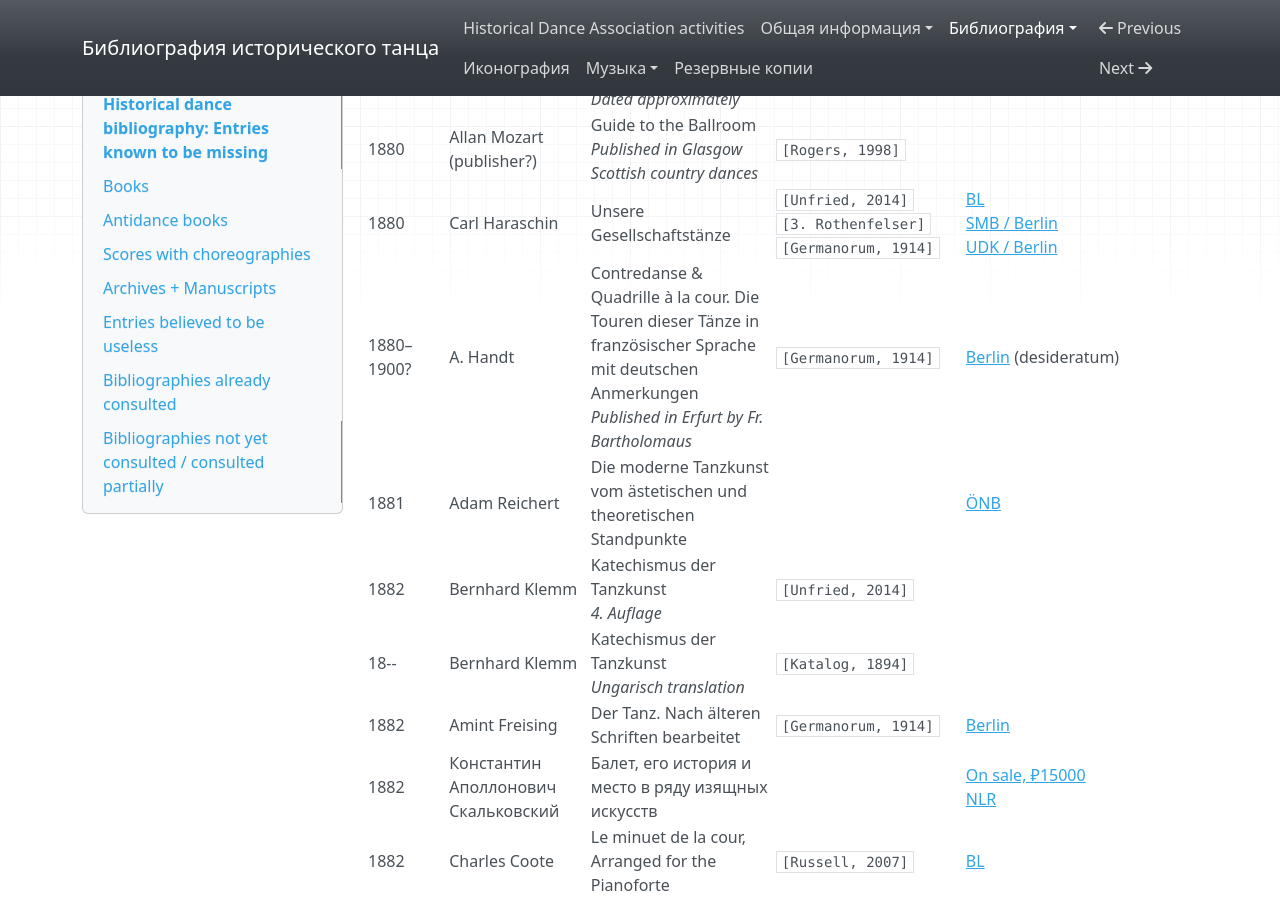
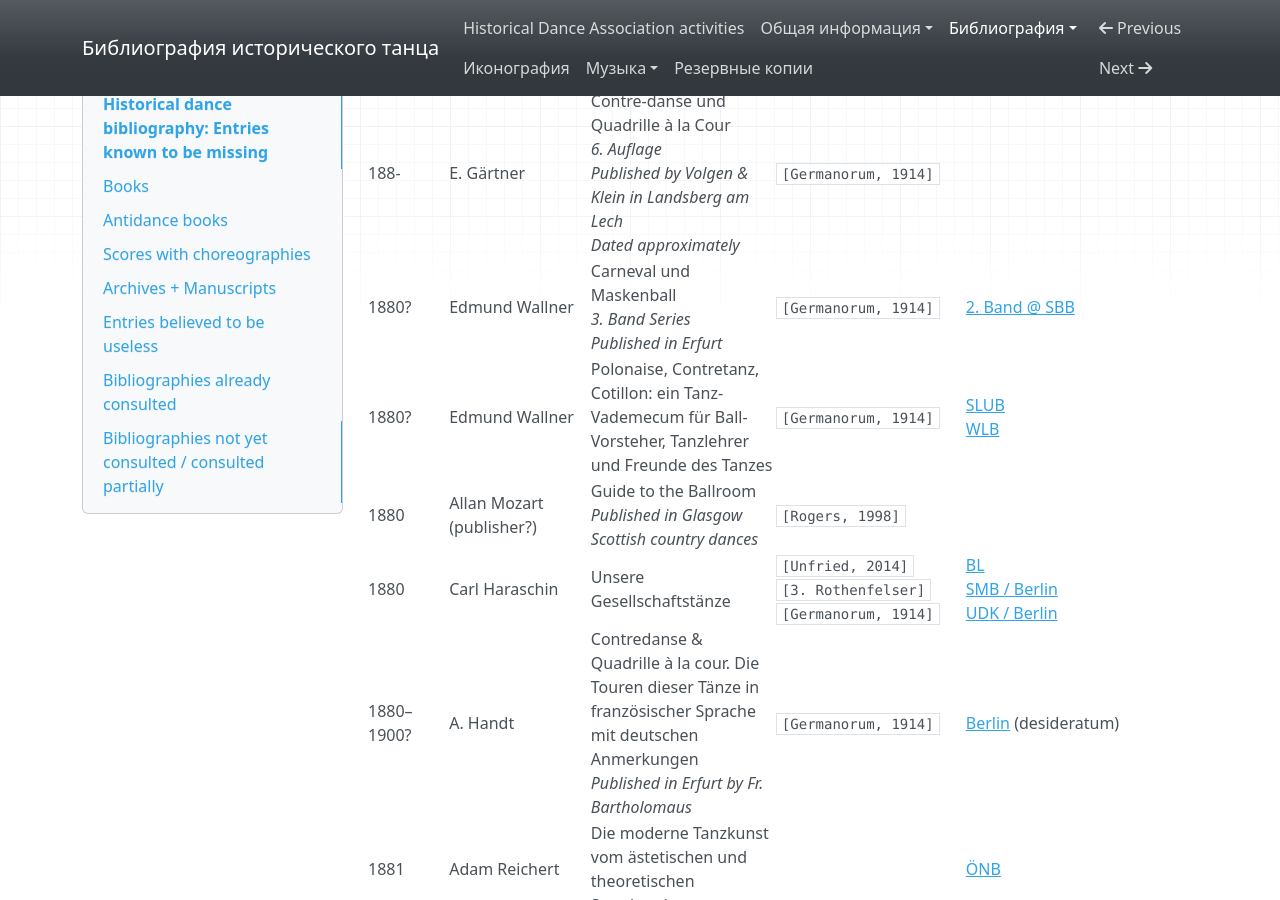
Before and after one commit to hda-technical/dancebooks, an MkDocs documentation site: the page built from docs/bibliography_missing.md, in a window 1280 px wide and 900 px high, scrolled down 43991 px. Built offline with MkDocs 1.6.1, drawn with Linux system fonts in a browser that asks for light colours; nearby versions of some CDN libraries; some of the changed text lies outside the part shown.

Commit message:
Further work on Germanorum catalogue

```diff
--- a/docs/bibliography_missing.md
+++ b/docs/bibliography_missing.md
@@ -150,7 +150,7 @@ _This table is intended to be accurate, yet sometimes it is slightly outdated._
 | 1802 | Antonio Callegari | L'art de composer de la musique sans en connaitre les elemens | `music: generator`<br/>`[Hedges, 1978]` | [BL](http://explore.bl.uk/BLVU1:LSCOP-ALL:BLL01004251689) |
 | 1802 | Antonio Callegari | Wie die Würfel fallen! Ein Scherz der Tonkunst, um mit drei Würfeln leicht Walzer zu setzen | `music: generator`<br/>`[Hedges, 1978]` | |
 | 1802 |  William Morris Cahusac | 24 Country Dances for the Year 1802 | [[Cooper, #01]](https://www.regencydances.org/paper001.php)<br/>Contains description of the _Duke of Kent's Waltz_ | |
-| 1803 | Johann Wendt | Über den Tanz als Vergnügen und Schädlichkeit | | [Heidelberg](https://katalog.ub.uni-heidelberg.de/titel/1569236)<br/>[Zurich](https://www.recherche-portal.ch/primo-explore/fulldisplay?docid=ebi01_prod003444318&context=L&vid=ZAD&search_scope=default_scope&tab=default_tab&lang=de_DE) |
+| 1803 | Johann Wendt | Über den Tanz als Vergnügen und Schädlichkeit | `[Germanorum, 1914]` | [Heidelberg](https://katalog.ub.uni-heidelberg.de/titel/1569236)<br/>[Zurich](https://www.recherche-portal.ch/primo-explore/fulldisplay?docid=ebi01_prod003444318&context=L&vid=ZAD&search_scope=default_scope&tab=default_tab&lang=de_DE) |
 | 1803 | William Morris Cahusac | 24 Country Dances for the Year 1803 | [[Cooper, #01]](https://www.regencydances.org/paper001.php) | |
 | 1804 | Иоганн Людвиг Эвальд | Наука сделаться доброю девицею, доброю супругою, матерью и хозяйкою, или Ручная книга для девиц, супруг и матерей | | [RSL](https://search.rsl.ru/ru/record/01002903019) |
 | 1804 | Michael Kelly | Eight French Country Dances ... adapted for the pianoforte<br/>_Contains description of something similar to the first set_ | [[Cooper, #03]](https://www.regencydances.org/paper003.php) | [BL](http://explore.bl.uk/BLVU1:LSCOP-ALL:BLL01004446443) |
@@ -272,7 +272,7 @@ _This table is intended to be accurate, yet sometimes it is slightly outdated._
 | 1832 | Joseph Binns Hart | Hart's New Caledonian or Allandale Quadrilles | `[Leaflets]` | [Royal Academy of Music](http://www.ram.ac.uk/museum/item/15068) |
 | 1832 | Edouard Friedrich David Helmke | Almanach der neuesten Modetänze für das Jahr 1832<br/>_Good quality copy needed_ | [[Helmke, 1832]](https://bib.hda.org.ru/books/helmke_1832)<br/>`[Klemm #02]`<br/>`[Klemm #03]`<br/>`[Klemm #06]`<br/>`[Germanorum, 1914]` | [NLI](https://www.nli.org.il/en/journals/NNL-Journals990018257430205171/NLI)<br/>[Jena](https://kataloge.thulb.uni-jena.de/DB=1/LNG=DU/CLK?IKT=12&TRM=600308103) |
 | 1831/1833 | Carl Friedrich Förster | Eccossaisen-Lehre, oder die Kunst 16 verschiedene Eccossaisen mit allen dezugehörigen Pas und Touren in kurzer Zeit anständig tanzen<br/>_Published in Breslau_ | [Advertisement](https://books.google.com/books?id=V-QaAQAAMAAJ&pg=PA236)<br/>[Advertisement](https://books.google.com/books?id=5ShEAAAAYAAJ&pg=PA239)<br/>`[Katalog, 1894]`<br/>`[Klemm #02]`<br/>`[Klemm #03]`<br/>`[Klemm #06]`<br/>`[Germanorum, 1914]` | |
-| 1822/1832 | Gustav Weirich | Drei Contre-Tänze in 20 verschiedenen Touren. Seinen Scholaren gewidmet | `[Klemm #02]`<br/>`[Klemm #03]`<br/>`[Klemm #06]`<br/>[Advertisement](https://books.google.com/books?id=kiNMAAAAcAAJ&pg=RA1-PA56) | |
+| 1822/1832 | Gustav Weirich | Drei Contre-Tänze in 20 verschiedenen Touren. Seinen Scholaren gewidmet | `[Klemm #02]`<br/>`[Klemm #03]`<br/>`[Klemm #06]`<br/>`[Germanorum, 1914]`<br/>[Advertisement](https://books.google.com/books?id=kiNMAAAAcAAJ&pg=RA1-PA56) | |
 | 1833 | Carl Friedrich Förster | Königs-Quadrillen-Lehre | [Advertisement](https://books.google.com/books?id=V-QaAQAAMAAJ&pg=PA236) |
 | 1833 | Edouard Friedrich David Helmke | Almanach der neuesten Modetänze für das Jahr 1833 | `[Klemm #02]`<br/>`[Klemm #03]`<br/>`[Klemm #06]`<br/>`[Germanorum, 1914]` | [BL](http://explore.bl.uk/BLVU1:LSCOP-ALL:BLL01001645334)<br/>[Jena](https://kataloge.thulb.uni-jena.de/DB=1/LNG=DU/CLK?IKT=12&TRM=600308103)<br/>[SBB / Berlin](https://stabikat.de/DB=1/XMLPRS=N/PPN?PPN=411985159) (desideratum) |
 | 1835 | J. G. Häcker | Der selbstlehrende Tanzmeister<br/>_Good quality copy_ | [[Häcker, 1835]](https://bib.hda.org.ru/books/hacker_1835)<br/>`[Klemm #03]`<br/>`[Klemm #06]` | [SMB / Berlin](https://opac.smb.spk-berlin.de/LNG=EN/CLK?IKT=12&TRM=876381964)<br/>[PHOTOCOPY @ UDK / Berlin](https://udk-berlin.hosted.exlibrisgroup.com/permalink/f/1b2jonm/UDK_ALMA_DS21538893510002884)<br/>[DHDS / Köln](https://aleph.zbsport.de/F/8F9MHNPSSJ22IVFV41CQTMA997BGCHH2NIXGN4EN7R5FGHIY1F-02027?func=item-global&doc_library=ZBS01&doc_number=000182065&year=&volume=&sub_library=) |
@@ -352,6 +352,7 @@ _This table is intended to be accurate, yet sometimes it is slightly outdated._
 | 1860 | Ludwig Kilanyi | Der Kör-Tanz (Erste ungarische National-Quadrille). Mit Abbildungen der 6 Touren und einer National-Musik<br/>_Published in Wien_ | `[Klemm #03]`<br/>`[Klemm #06]`<br/>`[Germanorum, 1914]` | |
 | 1860 | Göhle | Ball-Souffleur. Commando französ. Beschreibung ung deutsch<br/>_Published in Dresden by Meingold & Söhne_ | `[Germanorum, 1914]` | |
 | 1861 | Joh. Heinr. Eming | Neuester Tanzunterricht Nach der Natur des Tanzes und nach ältern und neuern Lehrern dargestellt<br/>_9. Auflage_ | `[Germanorum, 1914]` | [17. Auflage @ Worldcat](https://search.worldcat.org/title/253142615) |
+| 1862 | Rudolf Voss | Uber den heutigen gesellschaflichen Tanz und das Ballet<br/>_Published in Weimar by Kühn_ | `[Germanorum, 1914]` | [SMB](https://opac.smb.spk-berlin.de/XMLPRS=N/PPN?PPN=249541637)<br/>[SBB](https://stabikat.de/DB=1/XMLPRS=N/PPN?PPN=249541637)<br/>[HAAB](https://opac.lbs-weimar.gbv.de/DB=2/XMLPRS=N/PPN?PPN=249541637) |
 | 1862 | Georg Gerster | Katechismus der Höflichkeits-, Anstands- und Präsentationlehre<br/>_Book on etiquette_ | `[Katalog, 1894]` | |
 | 1862–1875? | Georg Gerster | Die Tanzkunst mit Choregraphie der Positionen<br/>_2. Auflage_ | `[Germanorum, 1914]` | |
 | 1863 | | Die Lieblingstänze des modernen Ballsaals | `[Germanorum, 1914]` | |
@@ -385,6 +386,8 @@ _This table is intended to be accurate, yet sometimes it is slightly outdated._
 | 188- | Friedrich Albert Zorn | Die klassische Quadrille | `[Katalog, 1894]` | |
 | 188- | Eduard Georg Eichler | Neues Menuet. Mit Choreographie und Originalmusik | | |
 | 188- | E. Gärtner | Contre-danse und Quadrille à la Cour<br/>_6. Auflage_<br/>_Published by Volgen & Klein in Landsberg am Lech_<br/>_Dated approximately_ | `[Germanorum, 1914]` |
+| 1880? | Edmund Wallner | Carneval und Maskenball<br/>_3. Band Series_<br/>_Published in Erfurt_ | `[Germanorum, 1914]` | [2. Band @ SBB](https://opac.smb.spk-berlin.de/XMLPRS=N/PPN?PPN=872465829) |
+| 1880? | Edmund Wallner | Polonaise, Contretanz, Cotillon: ein Tanz-Vademecum für Ball-Vorsteher, Tanzlehrer und Freunde des Tanzes | `[Germanorum, 1914]` | [SLUB](https://katalog.slub-dresden.de/id/0-1179086791)<br/>[WLB](https://wlb.ibs-bw.de/aDISWeb/app?service=direct/0/Home/$DirectLink&sp=SOPAC00&sp=SAKSWB-IdNr1179086791) |
 | 1880 | Allan Mozart (publisher?) | Guide to the Ballroom<br/>_Published in Glasgow_<br/>_Scottish country dances_ | `[Rogers, 1998]` | |
 | 1880 | Carl Haraschin | Unsere Gesellschaftstänze | `[Unfried, 2014]`<br/>`[3. Rothenfelser]`<br/>`[Germanorum, 1914]` | [BL](http://explore.bl.uk/BLVU1:LSCOP-ALL:BLL01001590546)<br/>[SMB / Berlin](https://lhiai.gbv.de/DB=2/XMLPRS=N/PPN?PPN=862955807)<br/>[UDK / Berlin](https://udk-berlin.hosted.exlibrisgroup.com/permalink/f/1b2jonm/UDK_ALMA_DS21538943440002884) |
 | 1880–1900? | A. Handt | Contredanse & Quadrille à la cour. Die Touren dieser Tänze in französischer Sprache mit deutschen Anmerkungen<br/>_Published in Erfurt by Fr. Bartholomaus_ | `[Germanorum, 1914]` | [Berlin](https://stabikat.de/DB=1/XMLPRS=N/PPN?PPN=373054815) (desideratum) |
@@ -423,6 +426,7 @@ _This table is intended to be accurate, yet sometimes it is slightly outdated._
 | 1898 | Henri Cellarius | 100 neue Cotillon-Touren<br/>_6. Auflage_<br/>_Published by F. Bartholomäus in Erfurt_ | `[Germanorum, 1914]` | [Google](https://books.google.com/books?id=IjSUPgAACAAJ) |
 | 1899 | Александр Алексеевич Горский | Хореография. Примеры для чтения | | [NLR](https://primo.nlr.ru/permalink/f/df0lai/07NLR_LMS001284446) |
 | 1899 | Vincenzo Tesi | Manuale completo per i balli di società<br/>_Published in Catanzaro by Tipografia del Giornale Il Sud_ | `[Corbella]` | |
+| 1900? | Edmund Wallner |  Edmund Wallner's Taschen-Tanz-Album. 15 Tänze mit Tanz-Commando der Contretänze | | [BSB](https://opacplus.bsb-muenchen.de/title/BV007789457) |
 | 1900 | Graham MacNeilage | How to Dance the Eightsome Reel, Scotch Reel, Reel of Tulloch, Strathspey and Reel Steps | `[Guillard, 1989]` | [BL](http://explore.bl.uk/BLVU1:LSCOP-ALL:BLL01002331353) |
 | 1900 | J. G. Atkinson, junior | Scottish National Dances | `[Guillard, 1989]` | | [NLS](http://main-cat.nls.uk/vwebv/holdingsInfo?bibId=978495) |
 | 1900? | Gustav Engelhardt | Contredanse und Quadrille à la cour Anordnungen derselben, nebst Entwurf zu einem kurzen deutschen Commando | | [Leipzig](https://katalog.ub.uni-leipzig.de/Record/0-1568624832) |
@@ -579,7 +583,7 @@ _This table is intended to be accurate, yet sometimes it is slightly outdated._
 | 1793 | G. Leon | Die Weihe der Tanzkunst | `[Germanorum, 1914]` | |
 | 1795 | Geo. L. Wilh. Sponitzer | das Tanzen in pathologisch-moralischer Hinsicht erwogen | `[Turnkunst, 1816]`<br/>`[Charinomos, 1825]`<br/>`[Nouveau manuel, 1857, #48]`<br/>`[Germanorum, 1914]` | |
 | 1799 | Salomon Jacob Wolf | Beweis dass das Walzen eine Hauptquelle der Schwäche des Körpers | `[Katalog, 1894]`<br/>`[Nouveau manuel, 1857, #50]` | |
-| 1801 | Johann Evangelist Wetzler | über den Einfluß des Tanzens auf die Gesundheit nebst Verhaltungsregeln | `[Turnkunst, 1816]`<br/>`[Charinomos, 1825]`<br/>`[Nouveau manuel, 1857, #51]` | |
+| 1801 | Johann Evangelist Wetzler | Über den Einfluß des Tanzens auf die Gesundheit nebst Verhaltungsregeln | `[Turnkunst, 1816]`<br/>`[Charinomos, 1825]`<br/>`[Nouveau manuel, 1857, #51]`<br/>`[Germanorum, 1914]` | |
 | 1807 | Adolph Schmidt | Nahrung für weibliche Seelen, welche beglückend auch selbst glücklich sayn und bleiben möchten.<br/>_Published in Hamburg_ | `[Germanorum, 1914]` | [Bryn Mawr, Pennsylvania](https://tripod.brynmawr.edu/permalink/01TRI_INST/1fa7h1r/alma991005529259704921)<br/>[Mecklenburg-Vorpommern](https://opac.lbs-wismar.gbv.de/DB=2/XMLPRS=N/PPN?PPN=345626079)<br/>[Erfurt](https://opac.uni-erfurt.de/DB=1/XMLPRS=N/PPN?PPN=345626079) |
 | 1858 | | Elzine und Deliska oder der Tanz. Erzählung für christliche Jungfrauen<br/>_Published by Cremer in Aachen_<br/>_Translated from the French_ | `[Germanorum, 1914]` | [Augsburg](https://opac.bibliothek.uni-augsburg.de/TouchPoint/perma.do?q=+1035%3D%22BV013812550%22+IN+%5B2%5D&v=uba&l=de)<br/>[Tubingen](https://rds-tue.ibs-bw.de/opac/RDSIndex/Search?lookfor=oclc%3A249239436)<br/>[Berlin](http://stabikat.de/DB=1/LNG=EN/CLK?IKT=12&TRM=363826335) |
 | 1862 | Joseph Hillebrand | Die Tanzbelustigungen beurtheilt nach der Lehre der heil. Schrift | `[Germanorum, 1914]` | |
```
Also changed, not shown: other parts of docs/bibliography_missing.md (+1 -1 lines).
